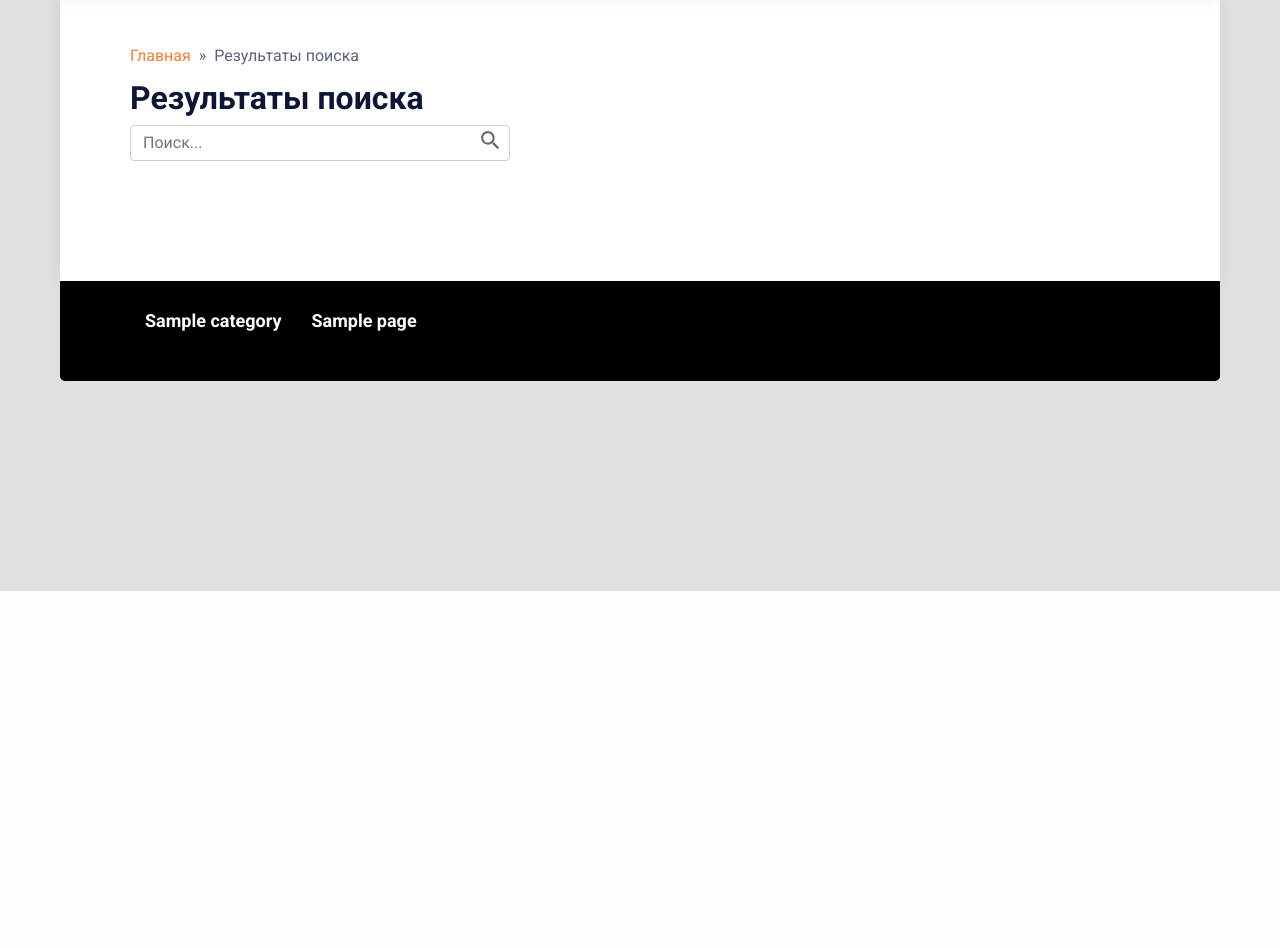
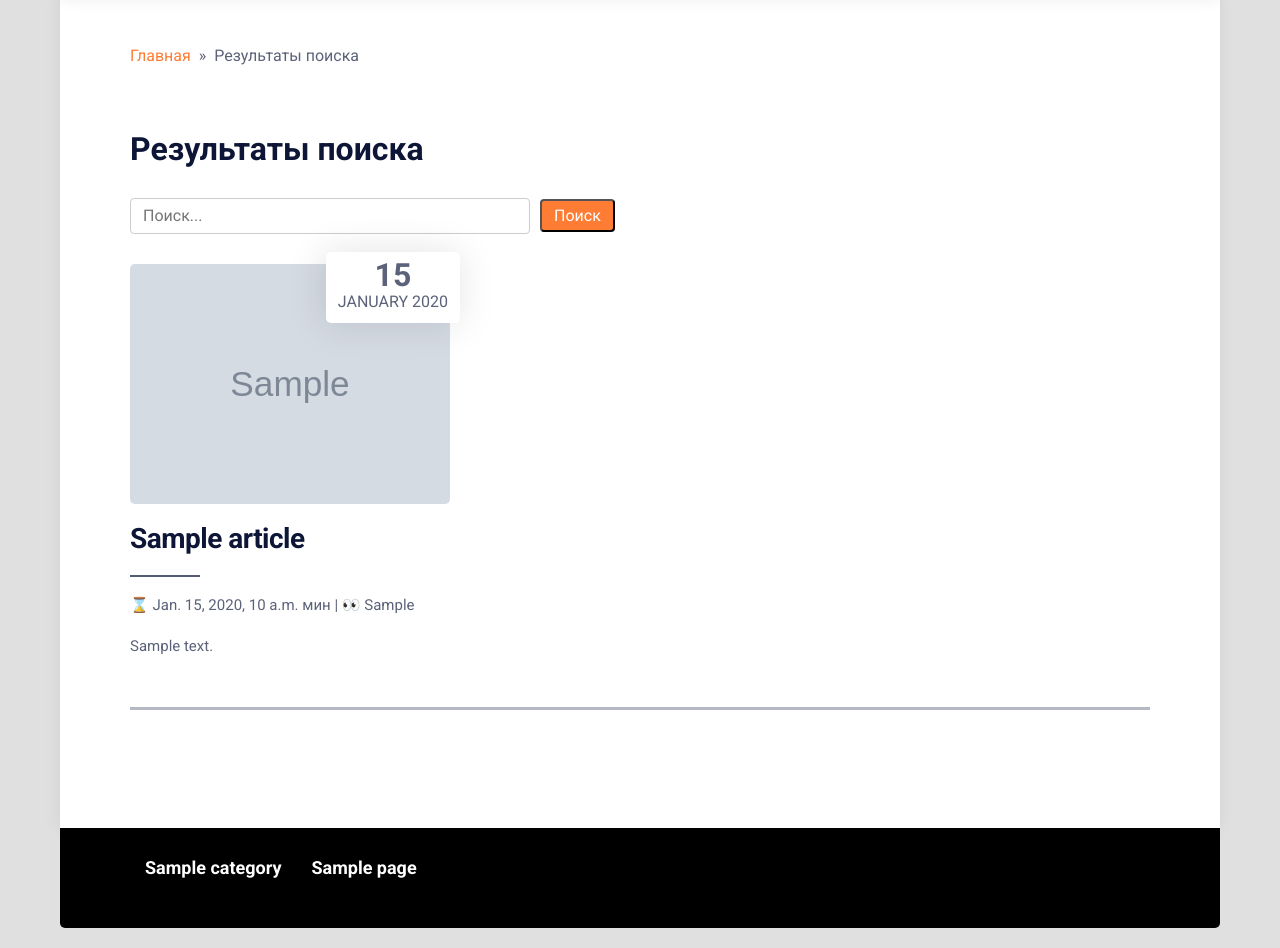
Before and after one commit to Maksimus1722/pbn, a Django app: template dogtools/pbn/templates/pbn/first/search.html in a window 1280 px wide. Shown: the part 209-1157 px from the top of the page. Before the commit the page ends 800 px from the top, so only its background shows below. Run offline with Django 5.2, Linux system fonts and the light colour scheme; the template is opened without the code that fills it: most values are stand-ins (such as "Sample title", 1, 10 or a date in 2020); grey boxes marked "Sample" are stand-in pictures.

Commit message:
фикс 1-ого шаблона формы

```diff
--- a/dogtools/pbn/templates/pbn/blog_third/base.html
+++ b/dogtools/pbn/templates/pbn/blog_third/base.html
@@ -86,7 +86,7 @@
                         </ul>
                     </nav>
                     <div class="header-search">
-                        <form id="form-search" action="{% url 'search' %}" method="GET">
+                        <form action="{% url 'search' %}" method="GET">
                             <input type="text"
                                    name="text_search"
                                    placeholder="Поиск..."
--- a/dogtools/pbn/templates/pbn/blog_third/search.html
+++ b/dogtools/pbn/templates/pbn/blog_third/search.html
@@ -29,10 +29,7 @@
         </div>
         <div class="row">
             <div class="col-xl-9">
-                <form id="form-search"
-                      class="form-search"
-                      action="{% url 'search' %}"
-                      method="GET">
+                <form class="form-search" action="{% url 'search' %}" method="GET">
                     <div class="header-search">
                         <input type="text"
                                class="place-find"
@@ -105,6 +102,7 @@
                     {% endif %}
                 </div>
             </div>
+
             <div class="col-xl-3">{% include 'pbn/blog_third/include/sitebar_category.html' %}</div>
         </div>
     </div>
--- a/dogtools/pbn/templates/pbn/first/search.html
+++ b/dogtools/pbn/templates/pbn/first/search.html
@@ -25,29 +25,56 @@
                     <meta itemprop="position" content="2" />
                 </li>
             </ul>
+        </div>
         <h1 class="article-title" id="h1">Результаты поиска</h1>
-            <form id="form-search">
-                <div class="search-container">
+        <form action="{% url 'search' %}" method="GET" style="margin-bottom:30px">
+            <div class="header-search">
                 <input type="text"
-                           id="text-search"
                        class="search-input"
+                       name="text_search"
                        placeholder="Поиск..."
                        minlength="3"
                        required>
-                    <button class="search-button">
-                        <svg viewBox="0 0 24 24" class="svg-box-search">
-                            <path d="M15.5 14h-.79l-.28-.27a6.5 6.5 0 0 0 1.48-5.34c-.47-2.78-2.79-5-5.59-5.34a6.505 6.505 0 0 0-7.27 7.27c.34 2.8 2.56 5.12 5.34 5.59a6.5 6.5 0 0 0 5.34-1.48l.27.28v.79l4.25 4.25c.41.41 1.08.41 1.49 0 .41-.41.41-1.08 0-1.49L15.5 14zm-6 0C7.01 14 5 11.99 5 9.5S7.01 5 9.5 5 14 7.01 14 9.5 11.99 14 9.5 14z" />
-                        </svg>
+                <button class="search-form">
+                    <input class="button-none" type="submit"  value="Поиск">
                 </button>
             </div>
         </form>
-            <div id="loadingDiv" class="loadingDiv">{% include 'pbn/first/include/loading.html' %}</div>
-            <p id="count_result"></p>
-        </div>
         <div class="articles row grid-3"
              id="content"
              itemscope
-             itemtype="http://schema.org/Blog"></div>
+             itemtype="http://schema.org/Blog">
+            {% for article in list_articles %}
+                <div class="col-xl-4 col-sm-6 col-small-6 col-xs-12">
+                    <article class="post-112249 post type-post status-publish format-standard has-post-thumbnail hentry category-5623"
+                             itemprop="blogPosts"
+                             itemscope
+                             itemtype="http://schema.org/BlogPosting">
+                        <div class="post-thumb">
+                            <a href="{% url "blog" %}{{ article.category_slug }}/{{ article.slug }}/">
+                                <img class="cover-image visible"
+                                     src="/media/{{ article.img_preview }}"
+                                     alt="{{ article.name }}"
+                                     itemprop="image">
+                            </a>
+                        </div>
+                        <div class="post-details">
+                            <h2 class="post-title" itemprop="headline">
+                                <a href="{% url "blog" %}{{ article.category_slug }}/{{ article.slug }}/"
+                                   class="article-title">{{ article.name }}</a>
+                            </h2>
+                            <p>⌛ {{ article.time_read }} мин | 👀 {{ article.page_view }}</p>
+                            <p itemprop="description">{{ article.text_preview|safe }}</p>
+                        </div>
+                        <div class="date-published">
+                            <span class="big">{{ article.created|date:"d" }}</span>
+                            <span class="small">{{ article.created|date:"F Y" }}</span>
+                        </div>
+                    </article>
+                </div>
+            {% endfor %}
+            <div class="main-separator"></div>
+        </div>
     </div>
 {% endblock content %}
 {% block scripts %}
--- a/static/pbn/first/css/style.css
+++ b/static/pbn/first/css/style.css
@@ -2123,3 +2123,16 @@ blockquote::before,
         background-color: rgb(255, 255, 255);
     }
 }
+
+.search-form {
+    margin-left: 10px;
+    background-color: #ff7c34;
+    border-radius: 4px;
+    height: 33px;
+}
+
+.button-none {
+    background: none;
+    border: none;
+    cursor: pointer;
+}
```
Lines whose indentation alone changed are shown as unchanged.
